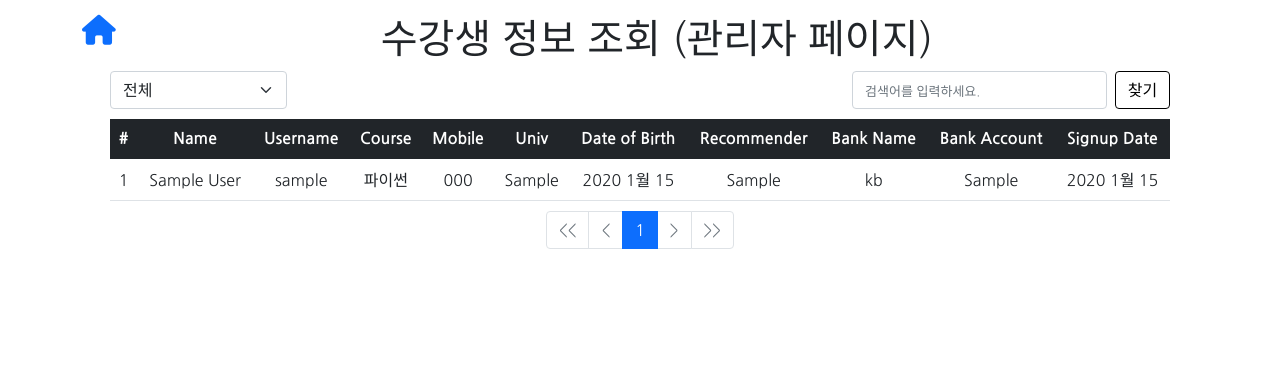
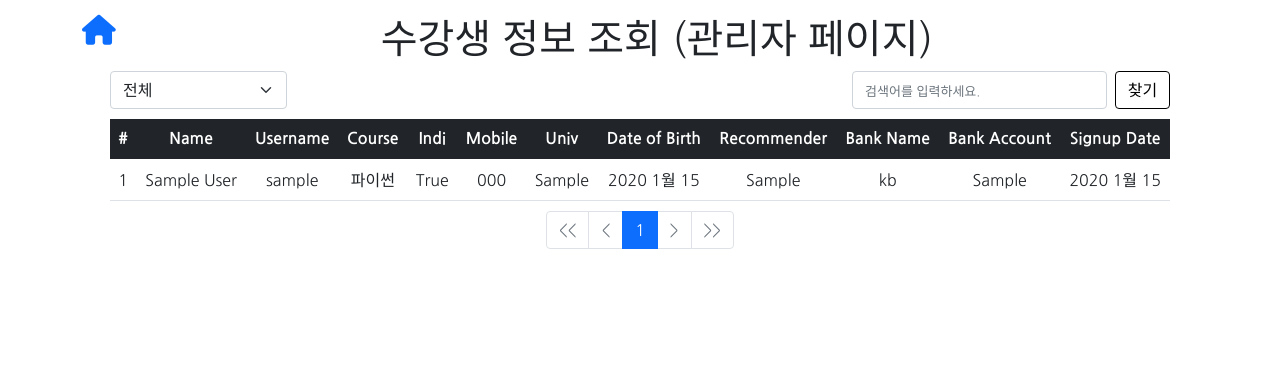
Before and after one commit to EarthlyZ9/bruteforce, a Django app: page /bf_admin/user_info/ in a window 1280 px wide. Shown: the part 60-448 px from the top of the page. Run offline with Django 3.2, Linux system fonts and the light colour scheme; a user stored in the database is signed in; tables that the repository leaves empty hold one stand-in row (values such as "Sample post"); parts of the project's set-up code (start-up, migrations or seed data) failed here and were passed over; some libraries are stand-ins or nearby versions; some web fonts are replaced.

Commit message:
bf_admin user_info

```diff
--- a/adminpage/templates/adminpage/user_info.html
+++ b/adminpage/templates/adminpage/user_info.html
@@ -34,6 +34,7 @@
               <th scope="col">Name</th>
               <th scope="col">Username</th>
               <th scope="col">Course</th>
+              <th scope="col">Indi</th>
               <th scope="col">Mobile</th>
               <th scope="col">Univ</th>
               <th scope="col">Date of Birth</th>
@@ -50,6 +51,7 @@
               <td>{{user.name}}</td>
               <td>{{user.username}}</td>
               <td>{{user.get_course_display}}</td>
+              <td>{{user.individual}}</td>
               <td>{{user.mobile_num}}</td>
               <td>{{user.univ}}</td>
               <td>{{user.date_of_birth}}</td>
```
